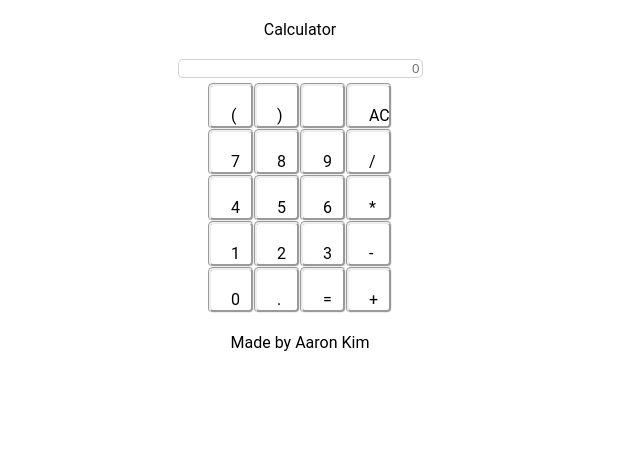
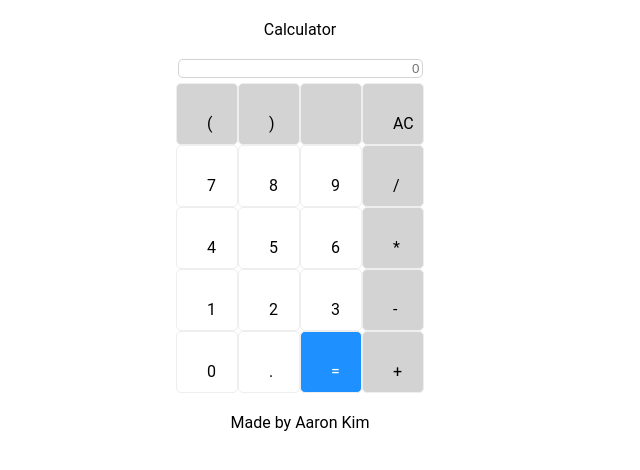
Before and after one commit to aaronkim662/Calculator_v2, a React (Create React App) app: page / in a window 1280 px wide. Shown: the top 470 px of the page, without its empty margins (0-640 px from the left). Built offline with nearby package versions, Linux system fonts and the light colour scheme.

Commit message:
edited styling

```diff
--- a/src/App/SharedComponents/CalculatorCell/CalculatorCell.scss
+++ b/src/App/SharedComponents/CalculatorCell/CalculatorCell.scss
@@ -1,13 +1,24 @@
 .CalculatorCell {
-  /* display: flex; */
-  /* justify-content: center; */
-  width: 20px;
-  height: 30px;
-  padding-left: 20px;
-  padding-right: 20px;
-  padding-top: 20px;
-  padding-bottom: 20px;
+  width: 60px;
+  height: 60px;
+  padding-left: 30px;
+  padding-right: 30px;
+  padding-top: 30px;
+  padding-bottom: 30px;
   border-style: groove;
   border-radius: 5px;
+  border-width: thin;
   box-sizing: border-box;
 }
+
+.CellEquals {
+  display: block;
+  background-color: #1E90FF;
+  color: white;
+  margin: auto;
+  text-align: center;
+}
+
+.CellUpperLevel {
+  background-color: #D3D3D3;
+}
```
